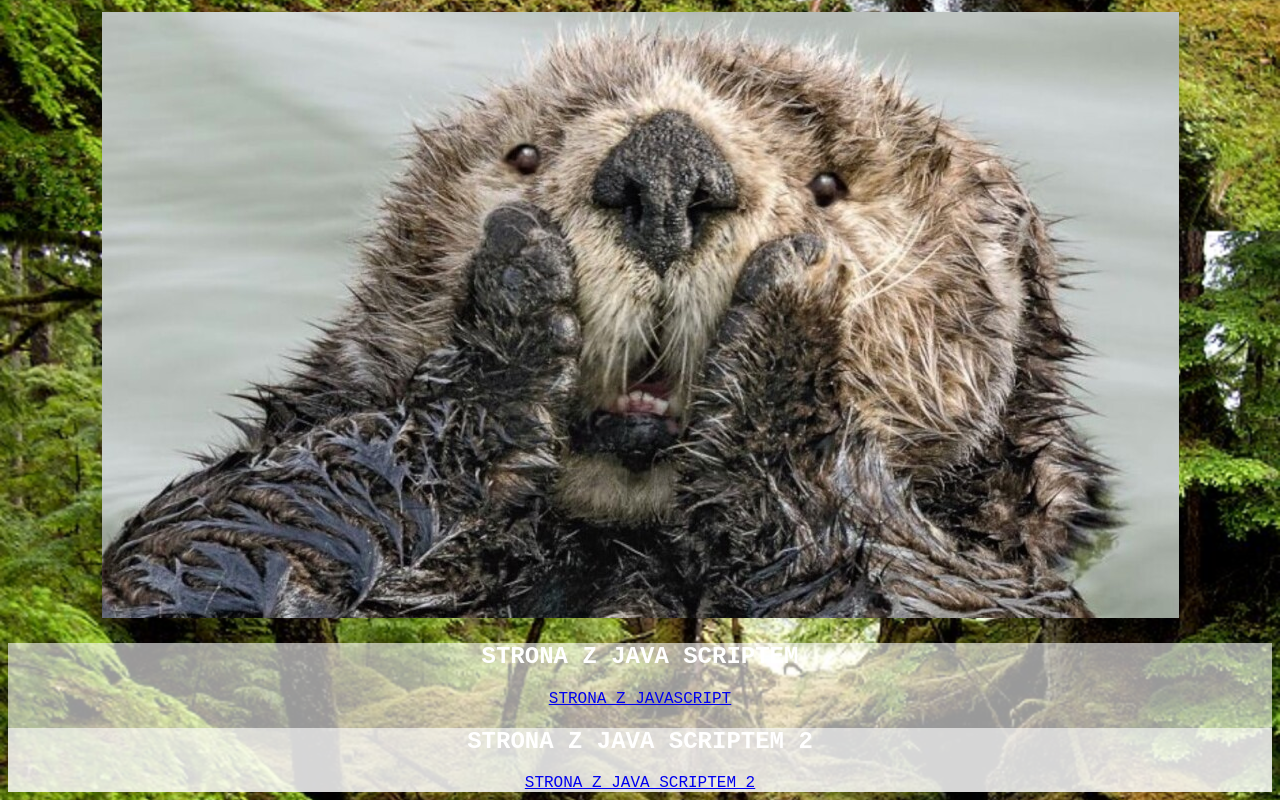
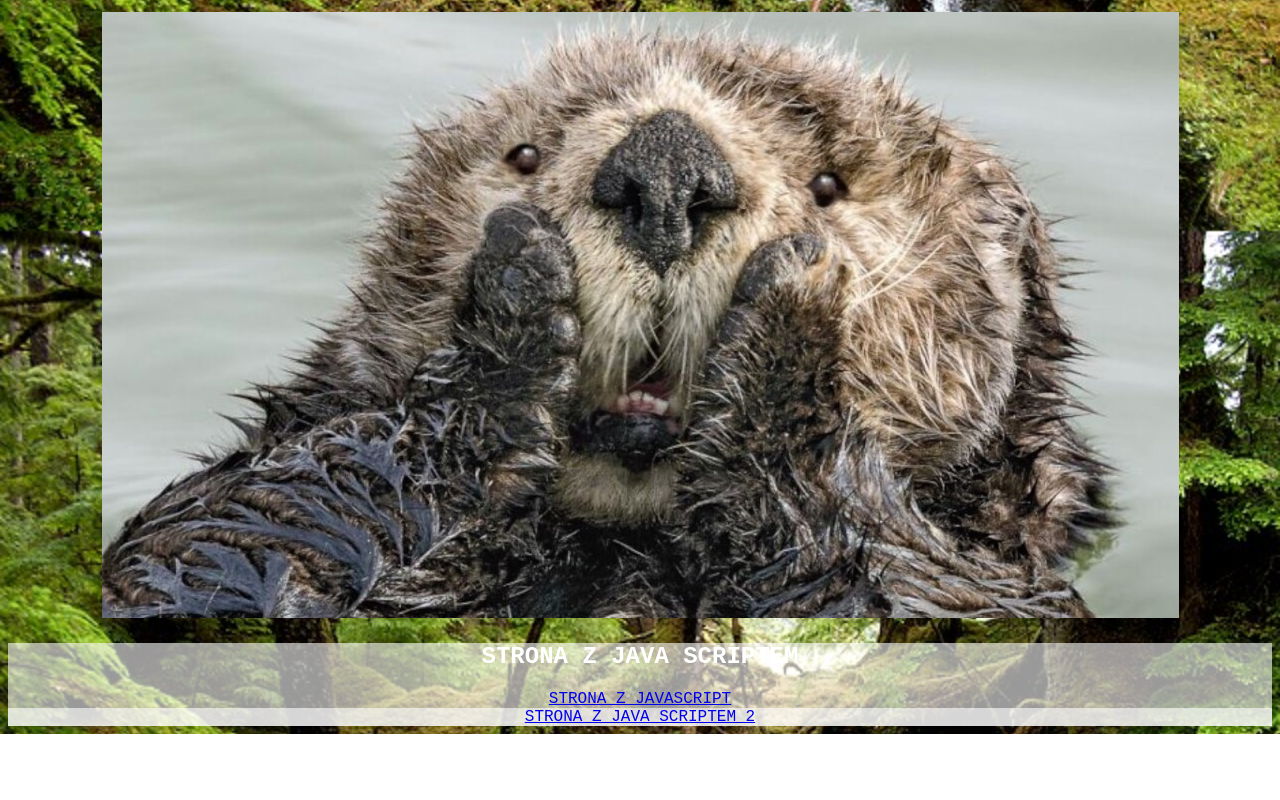
Before and after one commit to tit-nbielas/tit-nbielas.github.io, a plain HTML site: page index.html in a window 1280 px wide. Shown: the part 727-1527 px from the top of the page. After the commit the page ends 1461 px from the top, so only its background shows below. Drawn offline with Linux system fonts and the light colour scheme.

Commit message:
Update index.html

```diff
--- a/index.html
+++ b/index.html
@@ -21,7 +21,7 @@
 	 STRONA Z JAVASCRIPT
 	  </a>
 		<article>
-						<h2>STRONA Z JAVA SCRIPTEM 2 </h2>
+
 						 <a href=javazwierzeta.html">
 									    STRONA Z JAVA SCRIPTEM 2
 									    </a>
```
